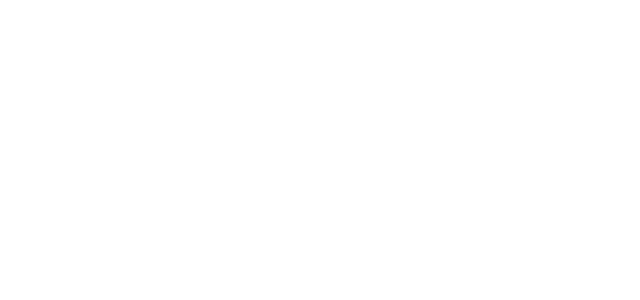
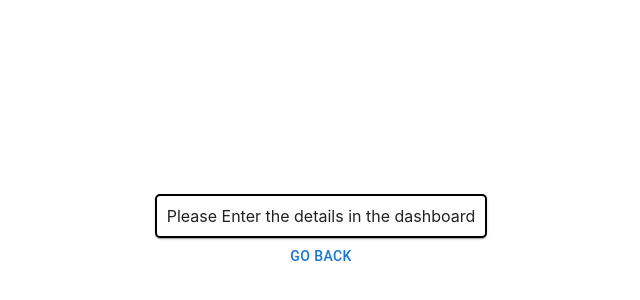
Before and after one commit to DanelAdatia/coding-challenge-reactjs, a React (Create React App) app: page /third-page in a window 1280 px wide. Before the commit this address had no page. Shown: the part 166-466 px from the top of the page, without its empty margins (319-959 px from the left). Built offline with nearby package versions, Linux system fonts and the light colour scheme.

Commit message:
Almost done with third page, working on second page

```diff
--- a/package.json
+++ b/package.json
@@ -9,6 +9,8 @@
     "@testing-library/jest-dom": "^5.16.5",
     "@testing-library/react": "^13.4.0",
     "@testing-library/user-event": "^13.5.0",
+    "axios": "^1.3.4",
+    "country-state-city": "^3.1.2",
     "formik": "^2.2.9",
     "google-map-react": "^2.2.0",
     "react": "^18.2.0",
--- a/src/App.js
+++ b/src/App.js
@@ -2,14 +2,22 @@
 import "./App.css";
 import Dashboard from "./view/dashboard/Dashboard";
 import Address from "./view/address/Address";
+import DisplayDetails from "./view/thirdPage/DisplayDetails";
+import { useState } from "react";
 
 function App() {
+  const [allData, setAllData] = useState("");
+
   return (
     <div className="App">
       <BrowserRouter>
         <Routes>
           <Route path="/dashboard/address" element={<Address />} />
-          <Route path="/" element={<Dashboard />} />
+          <Route path="/" element={<Dashboard setAllData={setAllData} />} />
+          <Route
+            path="/third-page"
+            element={<DisplayDetails allData={allData} />}
+          />
         </Routes>
       </BrowserRouter>
     </div>
--- /dev/null
+++ b/src/api/ThirdPage.js
@@ -0,0 +1,12 @@
+import axios from "axios";
+
+export const SendData = async (values) => {
+  try {
+    await axios.post(
+      `https://webhook.site/ca10cf98-62ca-412b-b50a-f339fb243fff`,
+      values
+    );
+  } catch (err) {
+    console.log(err);
+  }
+};
--- a/src/view/address/Address.js
+++ b/src/view/address/Address.js
@@ -1,11 +1,43 @@
 import React from "react";
 // import GoogleMapReact from "google-map-react";
 import "./map.css";
+// https://www.npmjs.com/package/country-state-city
+import { Country, State, City } from "country-state-city";
+import { Autocomplete, Button, TextField } from "@mui/material";
+import { useNavigate } from "react-router-dom";
 
 const Address = () => {
   // https://blog.logrocket.com/integrating-google-maps-react/
   // https://github.com/ovieokeh/contact-page-with-google-maps/blob/add-map/src/components/map/map.css
-  return <div>Address</div>;
+
+  const navigate = useNavigate();
+  const Countries = Country.getAllCountries();
+  console.log(Countries, "Countries");
+
+  console.log(State.getAllStates(), "State");
+  console.log(City.getAllCities(), "City");
+
+  return (
+    <div>
+      {/* https://mui.com/material-ui/react-autocomplete/ */}
+
+      <Autocomplete
+        disablePortal
+        id="Countries"
+        options={Countries}
+        getOptionLabel={(option) => option.name}
+        sx={{ width: 300 }}
+        renderInput={(params) => <TextField {...params} label="Countries" />}
+      />
+      <Button
+        style={{ marginTop: 10 }}
+        variant="contained"
+        onClick={() => navigate("/third-page")}
+      >
+        Go to the Third Page
+      </Button>
+    </div>
+  );
 };
 
 export default Address;
--- a/src/view/dashboard/Dashboard.js
+++ b/src/view/dashboard/Dashboard.js
@@ -7,8 +7,9 @@
 // https://formik.org/docs/examples/with-material-ui
 import * as yup from "yup";
 
-const Dashboard = () => {
+const Dashboard = ({ setAllData }) => {
   const navigate = useNavigate();
+
   // https://formik.org/docs/api/useFormik
   // https://stackoverflow.com/questions/16699007/regular-expression-to-match-standard-10-digit-phone-number
   const phoneRegExp = /^(\+\d{1,2}\s?)?\(?\d{3}\)?[\s.-]?\d{3}[\s.-]?\d{4}$/;
@@ -34,6 +35,7 @@
     validationSchema: userSchema,
     onSubmit: (values) => {
       console.log(values);
+      setAllData(values);
       navigate("dashboard/address");
     },
   });
--- /dev/null
+++ b/src/view/thirdPage/DisplayDetails.js
@@ -0,0 +1,53 @@
+import React, { useEffect } from "react";
+import { SendData } from "../../api/ThirdPage";
+import { Box, Button, Card } from "@mui/material";
+import { useNavigate } from "react-router-dom";
+
+const DisplayDetails = ({ allData }) => {
+  console.log(allData, "allData");
+  const navigate = useNavigate();
+
+  const postData = async () => {
+    try {
+      await SendData(allData);
+      alert("All Data is sent");
+    } catch (err) {
+      console.log(err);
+    }
+  };
+  useEffect(() => {
+    if (allData !== undefined && allData !== "") postData();
+    // eslint-disable-next-line react-hooks/exhaustive-deps
+  }, []);
+  return (
+    <div>
+      <Card
+        style={{
+          height: "auto",
+          width: "auto",
+          border: "2px solid black",
+          borderRadius: 5,
+          padding: 10,
+        }}
+      >
+        {allData !== "" && (
+          <>
+            <Box>{allData.name}</Box>
+            <Box>{allData.phone}</Box>
+            <Box>{allData.email}</Box>
+          </>
+        )}
+        Please Enter the details in the dashboard
+      </Card>
+      <Button
+        onClick={() => {
+          navigate(-1);
+        }}
+      >
+        Go Back
+      </Button>
+    </div>
+  );
+};
+
+export default DisplayDetails;
```
Also changed, not shown: 1 other file (tests, documents, lock files or other folders).
